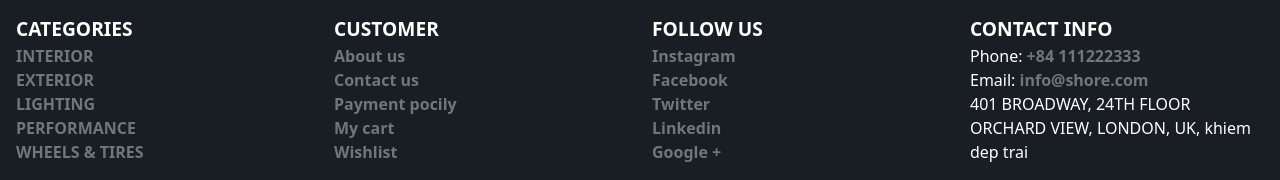
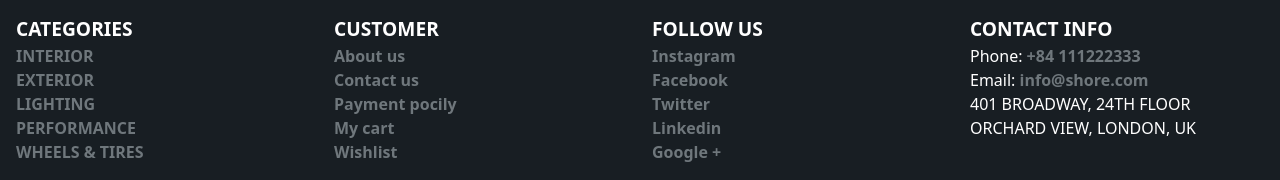
Before and after one commit to DuyNgo97/DA1, a PHP site: page /da1/ in a window 1280 px wide. Shown: the part 4940-5120 px from the top of the page. Run offline with PHP 8.4, Linux system fonts and the light colour scheme.

Commit message:
update main clone

```diff
--- a/mvc/views/body/footer.php
+++ b/mvc/views/body/footer.php
@@ -57,7 +57,7 @@
                 </span>
                 <span>
                     401 BROADWAY, 24TH FLOOR
-                    ORCHARD VIEW, LONDON, UK, khiem dep trai
+                    ORCHARD VIEW, LONDON, UK
                 </span>
             </div>
         </div>
```
